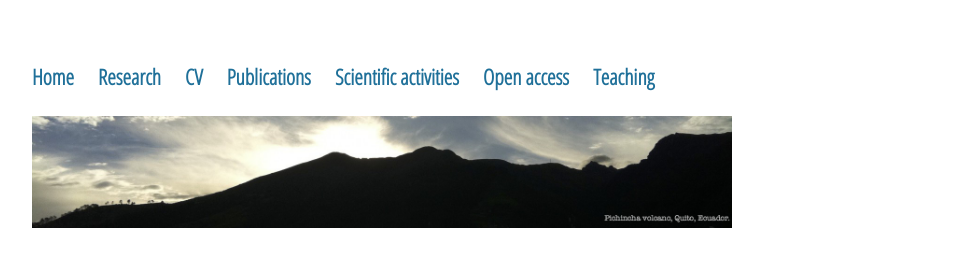
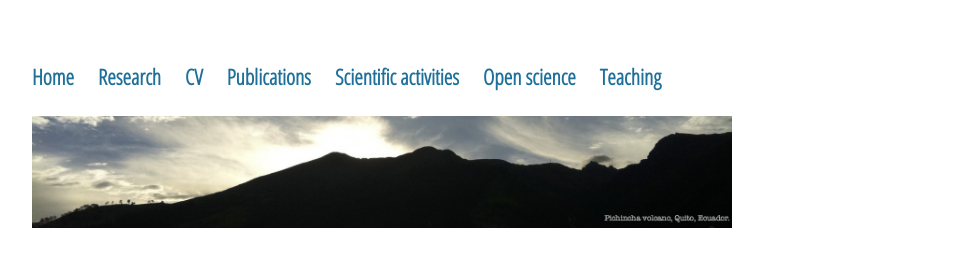
Before and after one commit to sjijon/sjijon.github.io, a Jekyll site: the page built from index.html, in a window 1280 px wide. Shown: the top 257 px of the page, without its empty margins (160-1119 px from the left). Built offline with Jekyll 4.4.1, drawn with Linux system fonts in a browser that asks for light colours; nearby versions of some CDN libraries.

Commit message:
Fix title

```diff
--- a/_layouts/default.html
+++ b/_layouts/default.html
@@ -16,7 +16,7 @@
 				<li><a href="/cv">CV</a></li>
 				<li><a href="/publications">Publications</a></li>
 				<li><a href="/scientific-activities">Scientific activities</a></li>
-				<li><a href="/open-science">Open access</a></li>
+				<li><a href="/open-science">Open science</a></li>
 				<li><a href="/teaching">Teaching</a></li>
     		</ul>
 		</nav>
```
